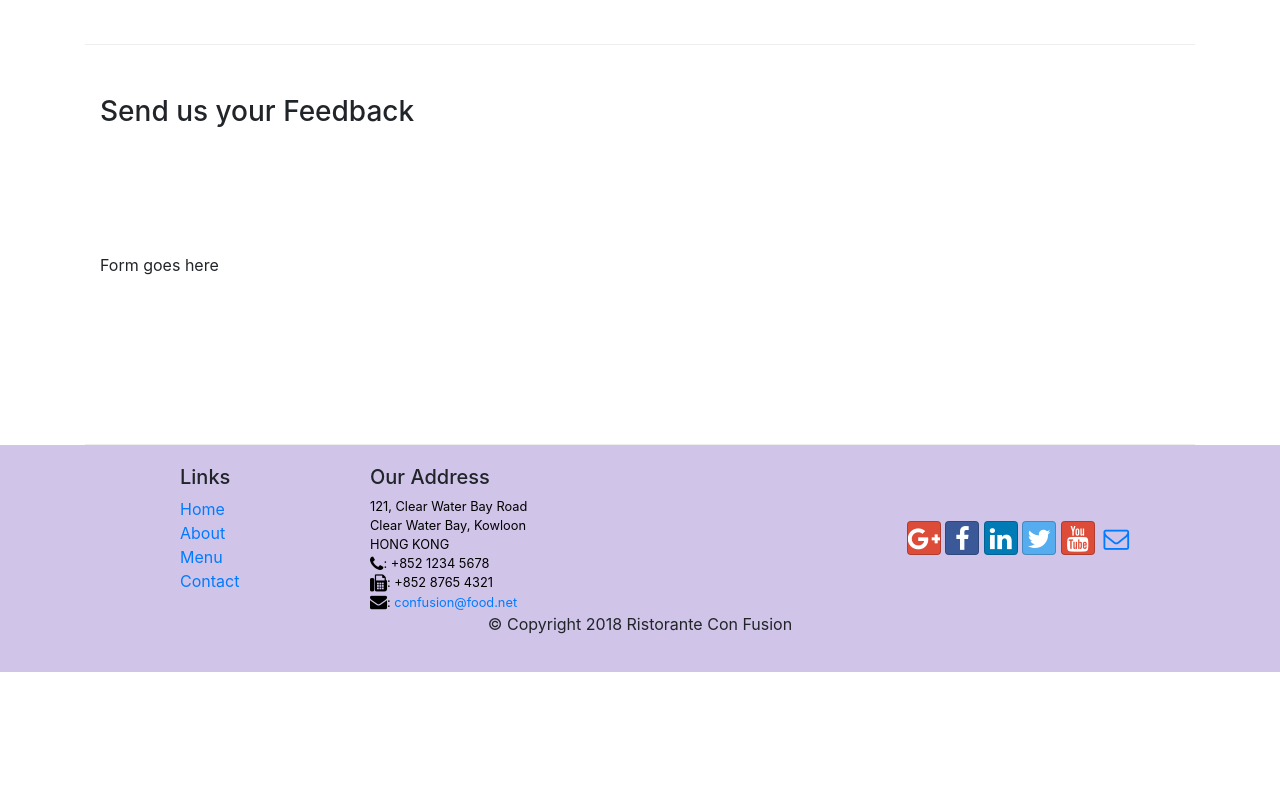
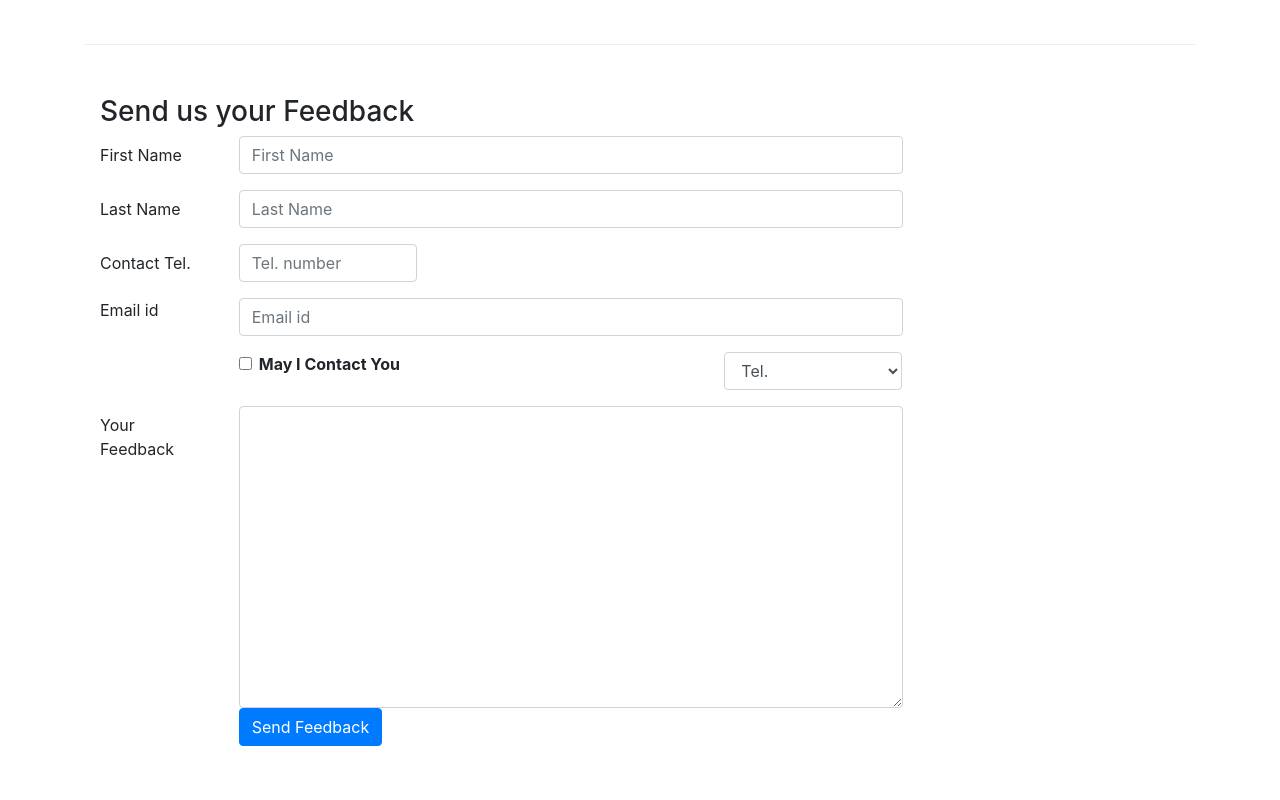
Before and after one commit to Narenrohitha/GIT_TESTS, a website: page contactus.html in a window 1280 px wide. Shown: the part 820-1620 px from the top of the page. Before the commit the page ends 1492 px from the top, so only its background shows below. Drawn offline with nearby package versions, Linux system fonts and the light colour scheme.

Commit message:
Adding forms in contact page

```diff
--- a/contactus.html
+++ b/contactus.html
@@ -92,7 +92,59 @@
               <h3>Send us your Feedback</h3>
            </div>
             <div class="col-12 col-md-9">
-                Form goes here
+               <form>
+                <div class="form-group row">
+                    <label for="firstname" class="col-md-2 col-form-label">First Name</label>
+                    <div class="col-md-10">
+                        <input type="text" class="form-control" id="first name" name="first name" placeholder="First Name">
+                    </div>
+                </div>
+                <div class="form-group row">
+                    <label for="last name" class="col-md-2 col-form-label">Last Name</label>
+                    <div class="col-md-10">
+                    <input type="text" class="form-control" id="last name" name="last name" placeholder="Last Name">
+                    </div>
+                </div>
+                <div class="form-group row">
+                    <label for="telnum" class="col-12 col-md-2 col-form-label">Contact Tel.</label>
+                    <div class="col-5 col-md-3">
+                        <input type="tel" class="form-control" id="telnum" name="telnum" placeholder="Tel. number">
+                    </div>
+                </div>
+                <div class="form-group row">
+                    <label for="emaild" class=" col-md-2 col-form-control">Email id</label>
+                    <div class="col-md-10">
+                        <input type="emailid" class="form-control" id="emailid" name="emaild" placeholder="Email id">
+                    </div>
+                </div>
+                <div class="form-group row">
+                    <div class="col-md-6 offset-md-2">
+                        <div class="form-check">
+                            <input type="checkbox" class="form-check-input" id="approve" name="approve" value="">
+                            <label class="form-check-label" for="approve">
+                                <strong>May I Contact You</strong>
+                            </label>
+                        </div>
+                    </div>
+                    <div class="col-md-3 offset-md-1">
+                        <select class="form-control">
+                            <option>Tel.</option>
+                            <option>Email</option>
+                        </select>
+                    </div>
+                </div>
+                <div class="from-group row">
+                    <label class="col-md-2 col-form-label">Your Feedback</label>
+                    <div class="col-md-10">
+                        <textarea class="form-control" id="feedback" name="feedback" rows="12"></textarea>
+                    </div>
+                </div>
+                <div class="form-group row">
+                    <div class="offset-md-2 col-md-10">
+                        <div type="submit" class="btn btn-primary">Send Feedback</div>
+                    </div>
+                </div>
+               </form>
             </div>
              <div class="col-12 col-md">
             </div>
```
